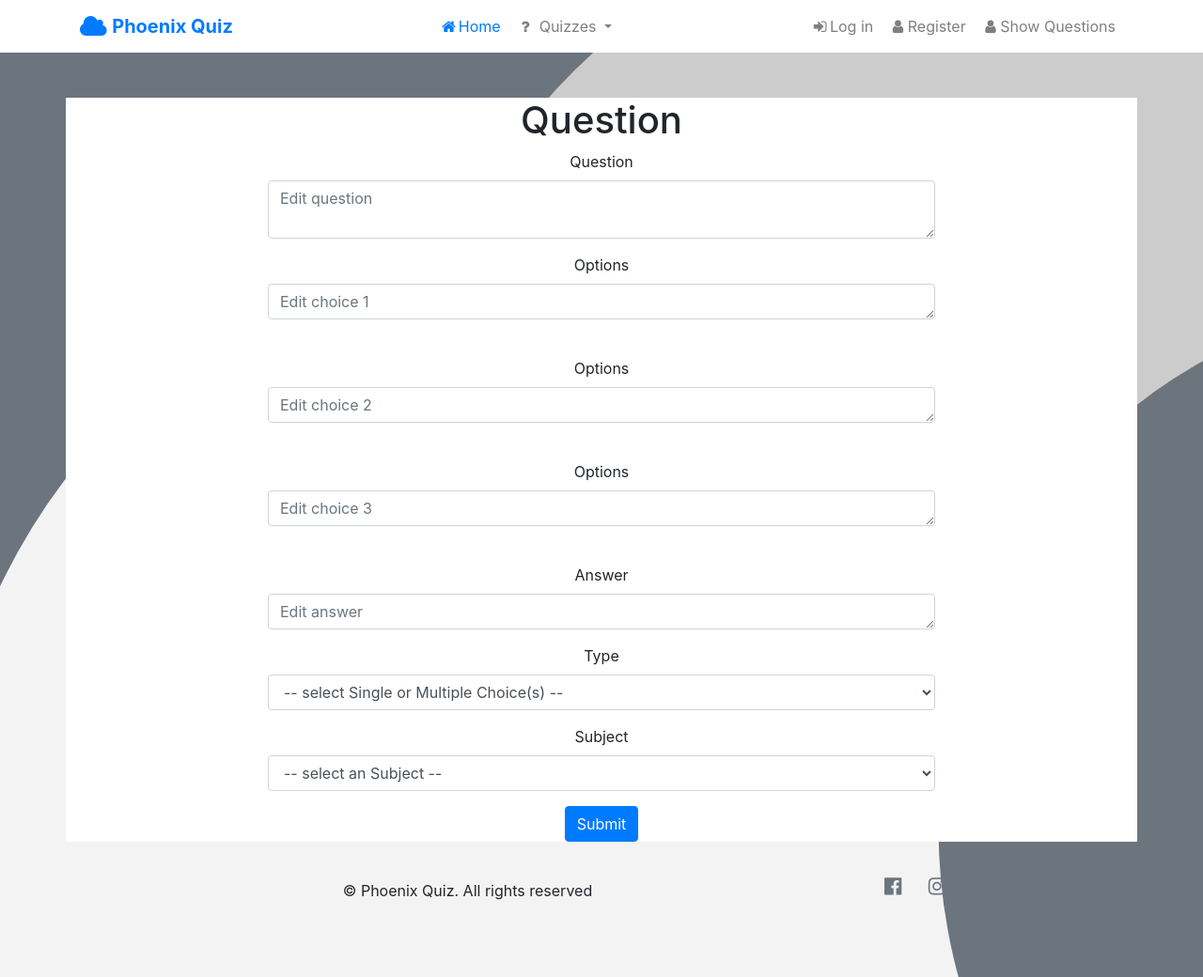
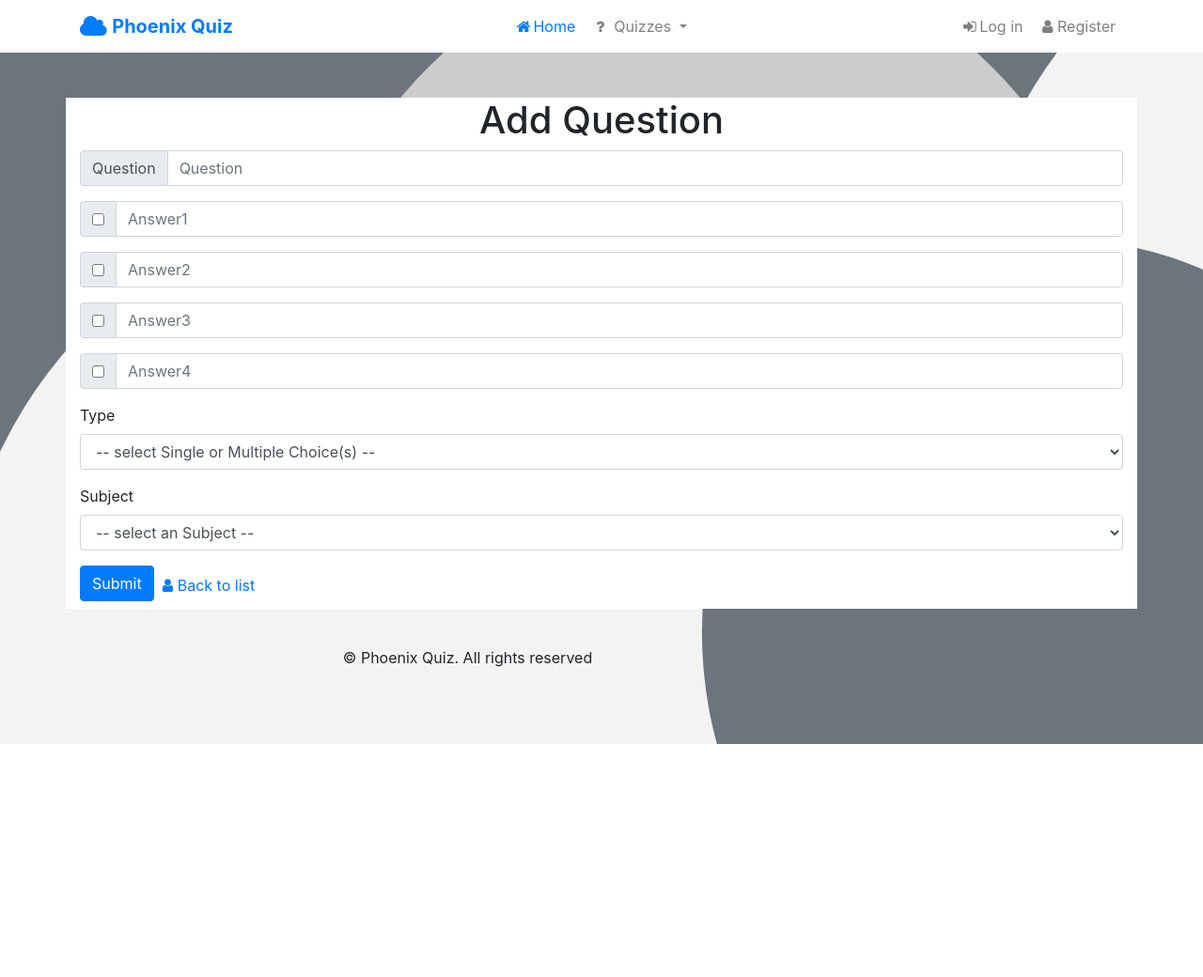
Before and after one commit to freedom00/PhpQuizApp, a PHP site: template FinalProject/templates/question_create.twig in a window 1280 px wide. Shown: the whole page at 94% size. After the commit the page ends 792 px from the top, so only its background shows below. Run offline with PHP 8.4, Linux system fonts and the light colour scheme; the template is opened without the code that fills it: most values are stand-ins (such as "Sample title", 1, 10 or a date in 2020); some libraries are stand-ins or nearby versions.

Commit message:
change outlook for question.php

```diff
--- a/FinalProject/templates/nav_bar.twig
+++ b/FinalProject/templates/nav_bar.twig
@@ -20,13 +20,12 @@
                         <a class="dropdown-item" href="quiz.php?action=js">Java Script</a>
                         <a class="dropdown-item" href="quiz.php?action=html">HTML</a>
                         <a class="dropdown-item" href="quiz.php?action=css">CSS</a>
-                        <a class="dropdown-item" href="questions.php">Questions List</a>
                     </div>
                 </li>
             </ul>
             <ul class="navbar-nav">
                 <li class="nav-item">
-                    {% if(login) %}
+                    {% if(isLogin) %}
                         <a class="nav-link" href="logout.php?userName={{ userName }}"><i class="fa fa-fw fa-sign-in"></i>Log out</a>
                     {% else %}
                         <a class="nav-link" href="login.php"><i class="fa fa-fw fa-sign-in"></i>Log in</a>
@@ -35,9 +34,11 @@
                 <li class="nav-item">
                     <a class="nav-link" href="register.php"><i class="fa fa-user fa-fw"></i>Register</a>
                 </li>
+                {% if(isTeacherLogin) %}
                 <li class="nav-item">
-                    <a class="nav-link" href="question.php?id=0&mode=list"><i class="fa fa-user fa-fw"></i>Show Questions</a>
+                    <a class="nav-link" href="question.php?mode=list"><i class="fa fa-user fa-fw"></i>Show Questions</a>
                 </li>
+                {% endif %}
             </ul>
         </div>
     </div>
--- a/FinalProject/templates/question_create.twig
+++ b/FinalProject/templates/question_create.twig
@@ -11,40 +11,40 @@
                 <div class="col-md-12">
                     <div class="row">
                         <div class="col-md-12">
-                            <h1 class="">Question</h1>
+                            <h1 class="">Add Question</h1>
                         </div>
                     </div>
                 </div>
             </div>
-            <div class="row justify-content-md-center">
+               <div class="row">
             <div class="col-md-12">
-                     <div class="col-sm-12 col-md-8 offset-md-2">
-            <form action="" method="POST">
+             <form class="text-left" action="" method="POST">
                     <div class="form-group">
-                <label>Question</label>
-                  <textarea class="form-control" rows="2" name="question" placeholder="Edit question"></textarea>
+                        <div class="input-group">
+                            <div class="input-group-prepend"><span class="input-group-text" id="basic-addon1">Question</span></div>
+                            <input type="text" class="form-control" id="inlineFormInputGroup" name="question" placeholder="Question" value="" >
                         </div>
+                    </div>
+
+                 {% for i in 1..4 %}
                       <div class="form-group">
-                <label>Options</label>
-                <textarea class="form-control" rows="1" name="option1" placeholder="Edit choice 1"></textarea><br>
+                        <div class="input-group">
+                            <div class="input-group-prepend">
+                                <div class="input-group-text" id="basic-addon1">
+                                    <input type="checkbox" name="answerId[]" value ="{{loop.index}}" aria-label="Checkbox for following text input" >
                                 </div>
-               <div class="form-group">
-                <label>Options</label>
-                <textarea class="form-control" rows="1" name="option2" placeholder="Edit choice 2"></textarea><br>
                             </div>
-               <div class="form-group">
-                <label>Options</label>
-                <textarea class="form-control" rows="1" name="option3" placeholder="Edit choice 3"></textarea><br>
+                            <input type="text" class="form-control" id="inlineFormInputGroup" name ="option{{loop.index}}" placeholder="Answer{{loop.index}}" value="">
+
                         </div>
-                <div class="form-group">
-                <label>Answer</label>
-                <textarea class="form-control" rows="1" name="answer"  placeholder="Edit answer"></textarea>
                     </div>
+                    {% endfor %}
+
                     <div class="form-group">
                         <label>Type</label>
                         <select class="form-control " name="type" value="">
                             <option disabled selected value > -- select Single or Multiple Choice(s) -- </option>
-                <option value="sgl">Single Choice</option>
+                            <option value="sgl" >Single Choice</option>
                             <option value="mul">Multiple Choices</option>
                         </select>
                     </div>
@@ -52,17 +52,19 @@
                             <label>Subject</label>
                             <select class="form-control " name="subject" value="">
                                 <option disabled selected value> -- select an Subject -- </option>
-
                                 {% for subject in subjects %}
-                  <option value={{ subject.subName }} > {{ subject.subName }} </option>
+                                <option value="{{ subject.subId }}" >
+                                    {{ subject.subName }}
+                                </option>
                                 {% endfor %}
                             </select>
                     </div>
-              <button type="submit" class="btn btn-primary" name="btnSubmit">Submit</button>
+                    <button type="submit" class="btn btn-primary mb-2">Submit</button>
+                    <a  href="question.php?mode=list"><i class="fa fa-user fa-fw"></i>Back to list</a>
                 </form>
+
 
             </div>
         </div>
     </div>
-    </div>
 {% endblock %}
--- a/FinalProject/templates/questions_list.twig
+++ b/FinalProject/templates/questions_list.twig
@@ -12,6 +12,7 @@
                 <h2>List All Questions</h2>
             </div>
             <div class="table-responsive col-12">
+            <a  href="question.php?mode=create"><i class="fa fa-user fa-fw"></i>Add new Question</a>
                 <table class="table table-hover table-striped table-bordered">
                     <thead class="thead-dark">
                         <tr class="text-nowrap">
@@ -28,14 +29,13 @@
                             <td>{{ question.subName }}</td>
                             <td>{{ question.quName }}</td>
                             <td class = "text-nowrap">
-                                <a href="question.php?id={{ question.quId }}&mode=view">View answers</a> |
+                                <a href="question.php?id={{ question.quId }}&mode=viewAndEdit">View and Edit</a> |
                                 <a href="question.php?id={{ question.quId }}&mode=delete">Delete</a>
                             </td>
                         </tr>
                     {% endfor %}
                     </tbody>
                 </table>
-                <a class="btn btn-sm btn-secondary pull-right" href="question.php?id=0&mode=create">Add a new question</a>
             </div>
         </div>
     </div>
```
Also changed, not shown: FinalProject/database/final_project_student.sql (+28 -9 lines), FinalProject/inc/functions.inc.php (+23 -13 lines), FinalProject/question.php (+59 -33 lines), 1 other file. Lines whose indentation alone changed are shown as unchanged.
